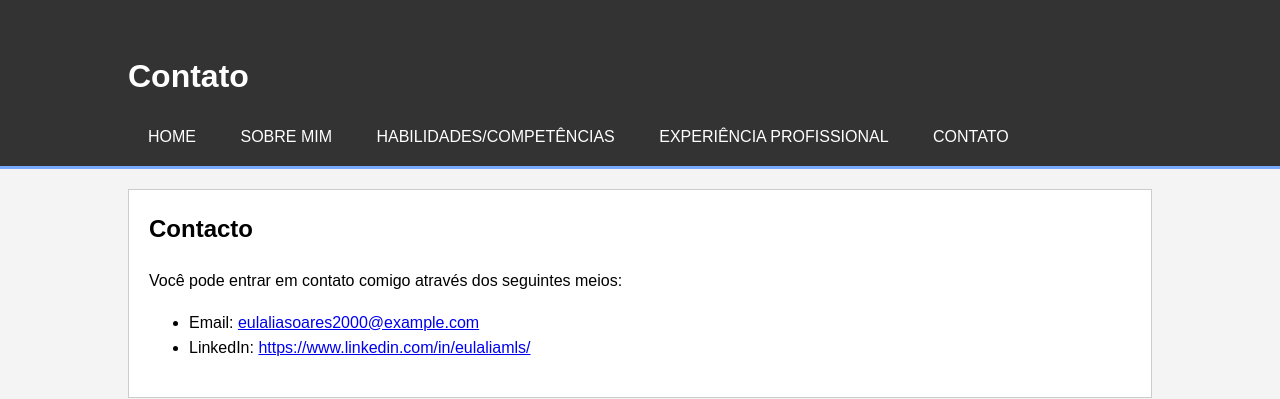
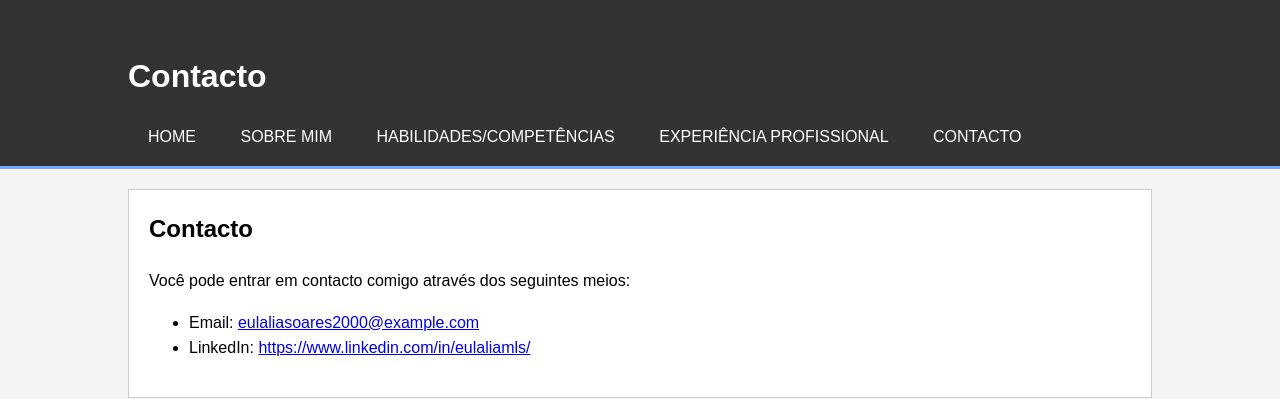
Before and after one commit to EulaliaSoares/CV, a plain HTML site: page contacto.html in a window 1280 px wide. Shown: the top 399 px of the page. Drawn offline with Linux system fonts and the light colour scheme.

Commit message:
Update contacto.html

```diff
--- a/contacto.html
+++ b/contacto.html
@@ -69,14 +69,14 @@
 <body>
     <header>
         <div class="container">
-            <h1>Contato</h1>
+            <h1>Contacto</h1>
             <nav>
                 <ul>
                     <li><a href="apresentcao.html">Home</a></li>
                     <li><a href="sobreMim.html">Sobre Mim</a></li>
                     <li><a href="Skills.html">Habilidades/Competências</a></li>
                     <li><a href="experiencia.html">Experiência Profissional</a></li>
-                    <li><a href="contacto.html">Contato</a></li>
+                    <li><a href="contacto.html">Contacto</a></li>
                 </ul>
             </nav>
         </div>
@@ -84,7 +84,7 @@
     <div class="container">
         <section id="contact" class="contact main-content">
             <h2>Contacto</h2>
-            <p>Você pode entrar em contato comigo através dos seguintes meios:</p>
+            <p>Você pode entrar em contacto comigo através dos seguintes meios:</p>
             <ul>
                 <li>Email: <a href="mailto:eulaliasoares2000@example.com">eulaliasoares2000@example.com</a></li>
                 <li>LinkedIn: <a href="https://www.linkedin.com/in/eulaliamls/" target="_blank">https://www.linkedin.com/in/eulaliamls/</a></li>
```
